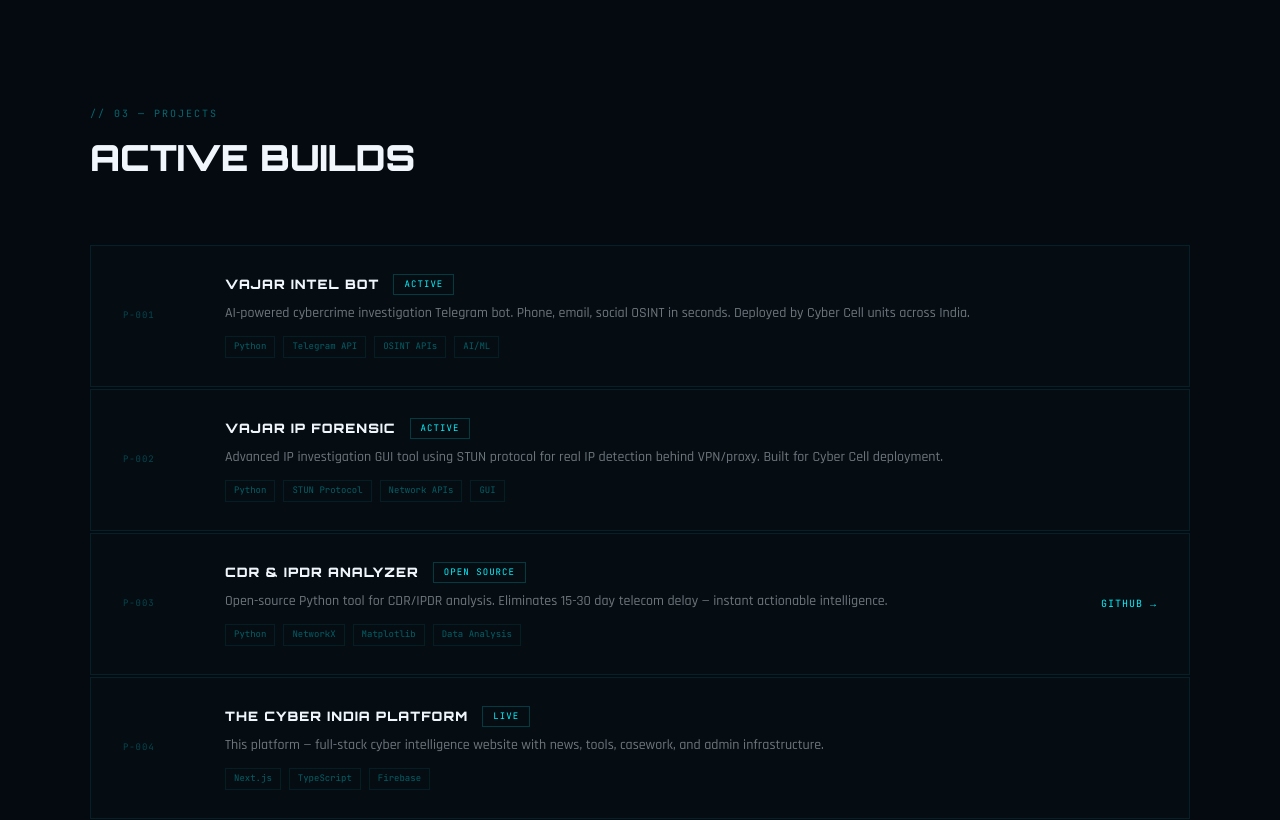
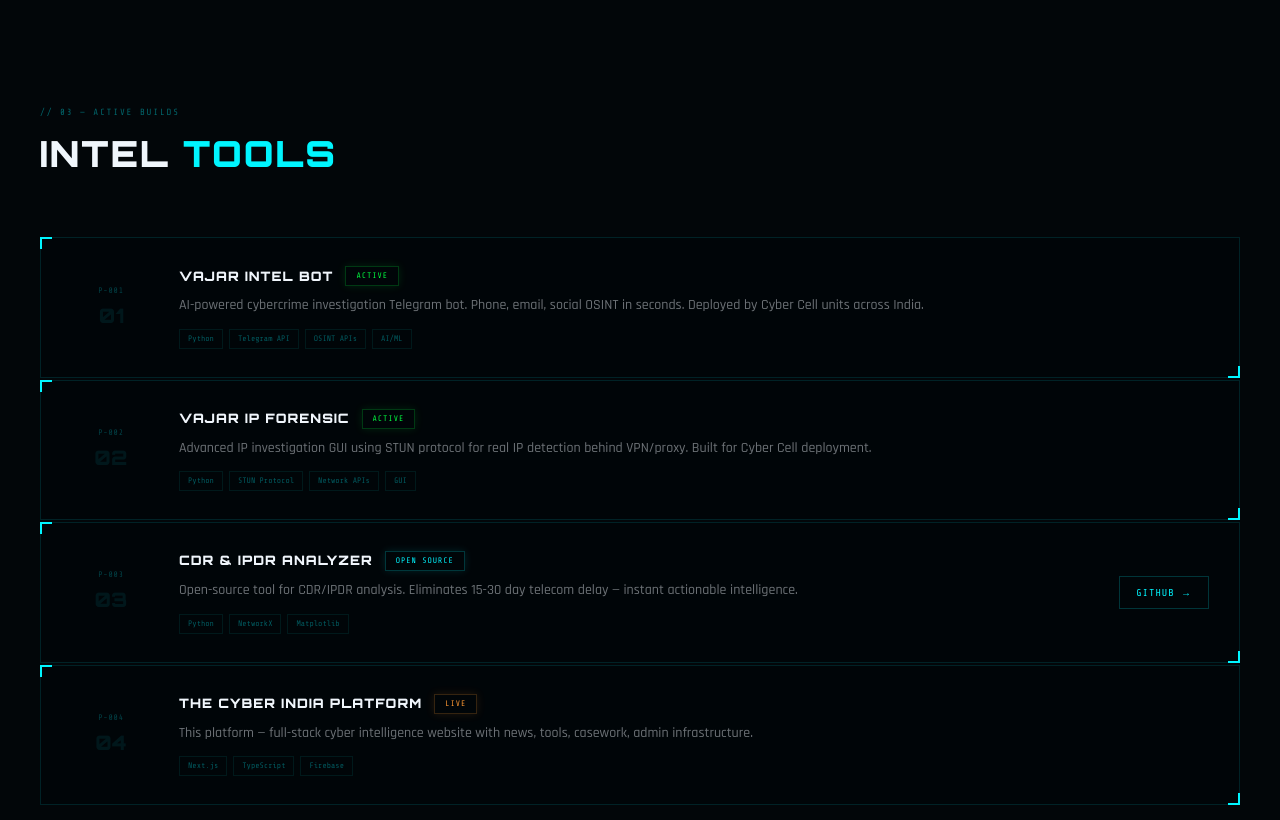
Before and after one commit to CyberkingHariom/CyberkingHariom.github.io, a Next.js app: page / in a window 1280 px wide. Shown: the part 3360-4180 px from the top of the page. Built offline with nearby package versions, Linux system fonts and the light colour scheme.

Commit message:
epic redesign: matrix+glitch+HUD+capabilities — components/ProjectsSection.tsx

```diff
--- a/components/ProjectsSection.tsx
+++ b/components/ProjectsSection.tsx
@@ -1,68 +1,44 @@
 'use client';
 
 const PROJECTS = [
-  {
-    id: 'P-001', name: 'VAJAR INTEL BOT',
-    desc: 'AI-powered cybercrime investigation Telegram bot. Phone, email, social OSINT in seconds. Deployed by Cyber Cell units across India.',
-    tech: ['Python', 'Telegram API', 'OSINT APIs', 'AI/ML'],
-    status: 'ACTIVE',
-  },
-  {
-    id: 'P-002', name: 'VAJAR IP FORENSIC',
-    desc: 'Advanced IP investigation GUI tool using STUN protocol for real IP detection behind VPN/proxy. Built for Cyber Cell deployment.',
-    tech: ['Python', 'STUN Protocol', 'Network APIs', 'GUI'],
-    status: 'ACTIVE',
-  },
-  {
-    id: 'P-003', name: 'CDR & IPDR ANALYZER',
-    desc: 'Open-source Python tool for CDR/IPDR analysis. Eliminates 15-30 day telecom delay — instant actionable intelligence.',
-    tech: ['Python', 'NetworkX', 'Matplotlib', 'Data Analysis'],
-    status: 'OPEN SOURCE',
-    link: 'https://github.com/mrcyb4r',
-  },
-  {
-    id: 'P-004', name: 'THE CYBER INDIA PLATFORM',
-    desc: 'This platform — full-stack cyber intelligence website with news, tools, casework, and admin infrastructure.',
-    tech: ['Next.js', 'TypeScript', 'Firebase'],
-    status: 'LIVE',
-  },
+  { id: 'P-001', name: 'VAJAR INTEL BOT', desc: 'AI-powered cybercrime investigation Telegram bot. Phone, email, social OSINT in seconds. Deployed by Cyber Cell units across India.', tech: ['Python', 'Telegram API', 'OSINT APIs', 'AI/ML'], status: 'ACTIVE', statusColor: '#00FF41' },
+  { id: 'P-002', name: 'VAJAR IP FORENSIC', desc: 'Advanced IP investigation GUI using STUN protocol for real IP detection behind VPN/proxy. Built for Cyber Cell deployment.', tech: ['Python', 'STUN Protocol', 'Network APIs', 'GUI'], status: 'ACTIVE', statusColor: '#00FF41' },
+  { id: 'P-003', name: 'CDR & IPDR ANALYZER', desc: 'Open-source tool for CDR/IPDR analysis. Eliminates 15-30 day telecom delay — instant actionable intelligence.', tech: ['Python', 'NetworkX', 'Matplotlib'], status: 'OPEN SOURCE', statusColor: '#00F5FF', link: 'https://github.com/mrcyb4r' },
+  { id: 'P-004', name: 'THE CYBER INDIA PLATFORM', desc: 'This platform — full-stack cyber intelligence website with news, tools, casework, admin infrastructure.', tech: ['Next.js', 'TypeScript', 'Firebase'], status: 'LIVE', statusColor: '#FF9933' },
 ];
 
 export default function ProjectsSection() {
   return (
-    <section id="projects" style={{ padding: '120px 24px', background: '#050A10' }}>
-      <div style={{ maxWidth: 1100, margin: '0 auto' }}>
-        <div style={{ fontFamily: 'JetBrains Mono, monospace', fontSize: 10, letterSpacing: '0.2em', color: 'rgba(0,245,255,0.4)', marginBottom: 10 }}>
-          // 03 — PROJECTS
-        </div>
-        <h2 style={{ fontFamily: 'Orbitron, monospace', fontWeight: 900, fontSize: 'clamp(22px, 4vw, 36px)', color: '#F0F6FC', marginBottom: 60 }}>
-          ACTIVE BUILDS
+    <section id="projects" style={{ padding: '120px 24px', background: '#020609', position: 'relative', zIndex: 2 }}>
+      <div style={{ maxWidth: 1200, margin: '0 auto' }}>
+        <div style={{ fontFamily: 'Share Tech Mono', fontSize: 9, letterSpacing: '0.2em', color: 'rgba(0,245,255,0.4)', marginBottom: 8 }}>{'// 03 — ACTIVE BUILDS'}</div>
+        <h2 style={{ fontFamily: 'Orbitron, monospace', fontWeight: 900, fontSize: 'clamp(22px,4vw,36px)', color: '#F0F6FC', marginBottom: 56, letterSpacing: '0.05em' }}>
+          INTEL <span style={{ color: '#00F5FF' }}>TOOLS</span>
         </h2>
-
         <div style={{ display: 'flex', flexDirection: 'column', gap: 2 }}>
-          {PROJECTS.map(p => (
-            <div key={p.id} style={{
-              display: 'grid', gridTemplateColumns: '70px 1fr auto', alignItems: 'center', gap: 32, padding: '28px 32px',
-              border: '1px solid rgba(0,245,255,0.08)', background: 'rgba(0,245,255,0.01)', transition: 'border-color 0.3s',
-            }}
-              onMouseEnter={e => ((e.currentTarget as HTMLDivElement).style.borderColor = 'rgba(0,245,255,0.25)')}
-              onMouseLeave={e => ((e.currentTarget as HTMLDivElement).style.borderColor = 'rgba(0,245,255,0.08)')}>
-              <div style={{ fontFamily: 'JetBrains Mono, monospace', fontSize: 9, color: 'rgba(0,245,255,0.25)', letterSpacing: '0.1em' }}>{p.id}</div>
+          {PROJECTS.map((p, i) => (
+            <div key={p.id} className="hud-box"
+              style={{ display: 'grid', gridTemplateColumns: '80px 1fr auto', alignItems: 'center', gap: 28, padding: '28px 30px', background: 'rgba(0,5,8,0.8)', transition: 'all 0.3s' }}
+              onMouseEnter={e => { (e.currentTarget as HTMLDivElement).style.borderColor = 'rgba(0,245,255,0.3)'; (e.currentTarget as HTMLDivElement).style.background = 'rgba(0,245,255,0.02)'; }}
+              onMouseLeave={e => { (e.currentTarget as HTMLDivElement).style.borderColor = 'rgba(0,245,255,0.12)'; (e.currentTarget as HTMLDivElement).style.background = 'rgba(0,5,8,0.8)'; }}>
+              <div style={{ textAlign: 'center' }}>
+                <div style={{ fontFamily: 'Share Tech Mono', fontSize: 8, color: 'rgba(0,245,255,0.25)', letterSpacing: '0.1em', marginBottom: 4 }}>{p.id}</div>
+                <div style={{ fontFamily: 'Orbitron', fontWeight: 900, fontSize: 20, color: 'rgba(0,245,255,0.08)' }}>0{i+1}</div>
+              </div>
               <div>
-                <div style={{ display: 'flex', alignItems: 'center', gap: 14, marginBottom: 8, flexWrap: 'wrap' }}>
-                  <span style={{ fontFamily: 'Orbitron, monospace', fontWeight: 900, fontSize: 13, color: '#F0F6FC', letterSpacing: '0.08em' }}>{p.name}</span>
-                  <span style={{ fontFamily: 'JetBrains Mono, monospace', fontSize: 9, letterSpacing: '0.12em', padding: '3px 10px', color: '#00F5FF', border: '1px solid rgba(0,245,255,0.2)' }}>{p.status}</span>
+                <div style={{ display: 'flex', alignItems: 'center', gap: 12, marginBottom: 8, flexWrap: 'wrap' }}>
+                  <span style={{ fontFamily: 'Orbitron', fontWeight: 900, fontSize: 13, color: '#F0F6FC', letterSpacing: '0.08em' }}>{p.name}</span>
+                  <span style={{ fontFamily: 'Share Tech Mono', fontSize: 8, letterSpacing: '0.12em', padding: '3px 10px', color: p.statusColor, border: `1px solid ${p.statusColor}35`, boxShadow: `0 0 8px ${p.statusColor}20` }}>{p.status}</span>
                 </div>
-                <p style={{ fontFamily: 'Rajdhani, sans-serif', fontSize: 14, color: 'rgba(240,246,252,0.45)', margin: 0 }}>{p.desc}</p>
-                <div style={{ display: 'flex', flexWrap: 'wrap', gap: 8, marginTop: 12 }}>
-                  {p.tech.map(t => (
-                    <span key={t} style={{ fontFamily: 'JetBrains Mono, monospace', fontSize: 9, padding: '3px 8px', color: 'rgba(0,245,255,0.35)', border: '1px solid rgba(0,245,255,0.07)' }}>{t}</span>
-                  ))}
+                <p style={{ fontFamily: 'Rajdhani, sans-serif', fontSize: 14, color: 'rgba(240,246,252,0.45)', marginBottom: 12, lineHeight: 1.6 }}>{p.desc}</p>
+                <div style={{ display: 'flex', flexWrap: 'wrap', gap: 6 }}>
+                  {p.tech.map(t => <span key={t} style={{ fontFamily: 'Share Tech Mono', fontSize: 8, padding: '3px 8px', color: 'rgba(0,245,255,0.35)', border: '1px solid rgba(0,245,255,0.08)' }}>{t}</span>)}
                 </div>
               </div>
               {p.link && (
-                <a href={p.link} target="_blank" rel="noopener noreferrer"
-                  style={{ fontFamily: 'JetBrains Mono, monospace', fontSize: 10, color: '#00F5FF', textDecoration: 'none', whiteSpace: 'nowrap', letterSpacing: '0.1em' }}>
+                <a href={p.link} target="_blank" rel="noopener noreferrer" style={{ fontFamily: 'Share Tech Mono', fontSize: 10, color: '#00F5FF', textDecoration: 'none', whiteSpace: 'nowrap', letterSpacing: '0.1em', padding: '8px 16px', border: '1px solid rgba(0,245,255,0.2)', transition: 'all 0.2s' }}
+                  onMouseEnter={e => (e.currentTarget as HTMLAnchorElement).style.boxShadow = '0 0 16px rgba(0,245,255,0.2)'}
+                  onMouseLeave={e => (e.currentTarget as HTMLAnchorElement).style.boxShadow = 'none'}>
                   GITHUB →
                 </a>
               )}
```
